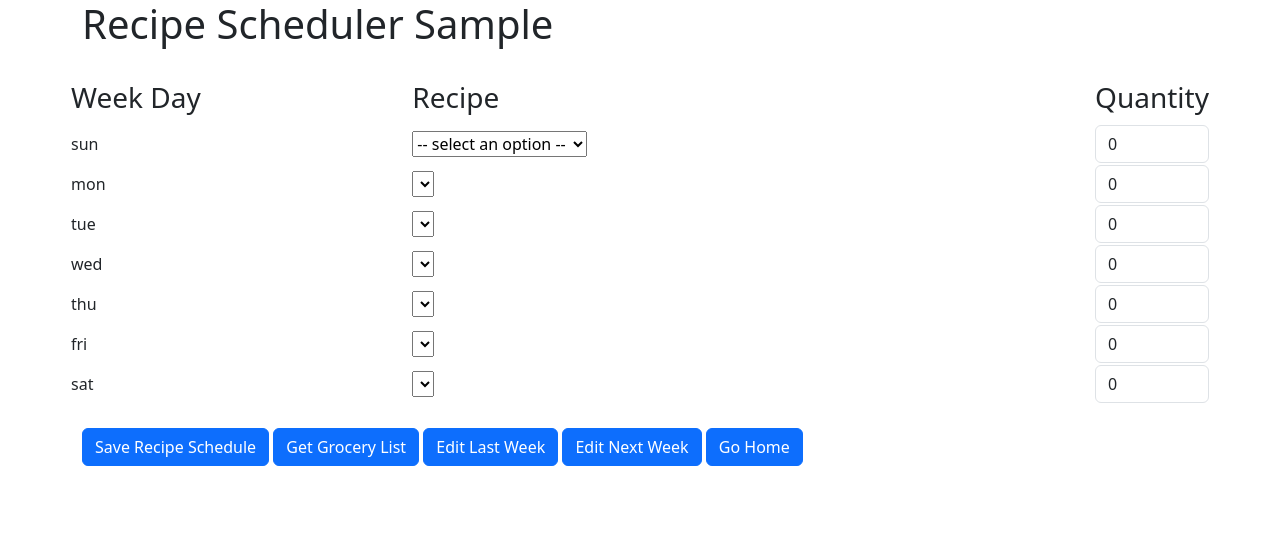
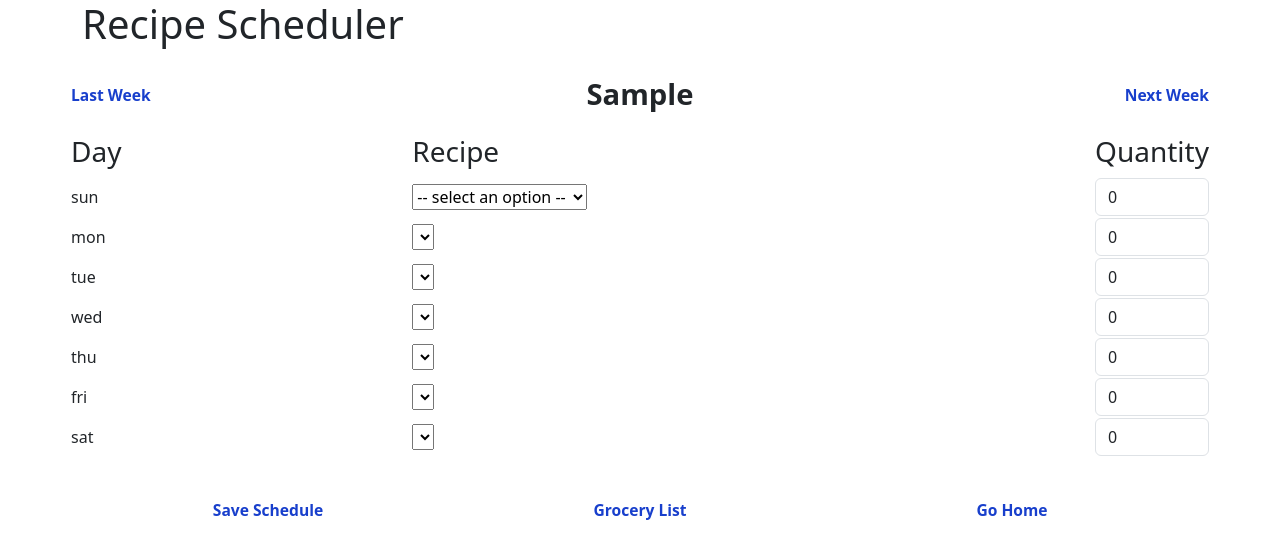
Before and after one commit to pkepley/recipe-site, a Flask app: template templates/recipe-scheduler.html in a window 1280 px wide. Shown: the top 559 px of the page. Run offline with Flask 2, Linux system fonts and the light colour scheme; the template is opened without the code that fills it: most values are stand-ins (such as "Sample title", 1, 10 or a date in 2020); lists and menus that the app fills with data are empty; some libraries are stand-ins or nearby versions.

Commit message:
ui button enhancements

```diff
--- a/templates/recipe-scheduler.html
+++ b/templates/recipe-scheduler.html
@@ -20,19 +20,27 @@
   <body onload="onLoadPage()">
     <div class="container">
       <div class="row">
-        <h1> Recipe Scheduler <span id="week-start">{{week_start}}</span></h1>
+        <h1> Recipe Scheduler </h1>
       </div>
-      <br />
-      <!-- <div class="row"> -->
-      <!--   <h2> Recipes </h2> -->
-      <!-- </div> -->
-      <!--     <div class="row"> -->
-      <!-- <\!-- <template> -\-> -->
-      <!-- <\!--   <b-calendar block locale="en-US"></b-calendar> -\-> -->
-      <!-- <\!-- </template> -\-> -->
-      <!--     </div> -->
       <div id="recipe-div" class="row">
-        <table id="recipe-table" width="100%">
+        <table style="width:100%; margin-top:1em; margin-botton:1em;">
+          <tr>
+            <th style="width:33%; text-align:left;">
+              <button style="all:unset; color:#183fcc; font-size:calc(14px + 0.125vw); cursor:pointer;"
+                      onclick="changeWeek(-1)"><i class="bi bi-arrow-left-square"></i> Last Week
+              </button>
+            </th>
+            <th style="width:33%; text-align:center; ">
+              <span id="week-start" style="font-size:calc(10px + 1.5vw);">{{week_start}}</span>
+            </th>
+            <th style="width:33%; text-align:right;  ">
+              <button style="all:unset; color:#183fcc; font-size:calc(14px + 0.125vw); cursor:pointer;"
+                      onclick="changeWeek(+1)">Next Week <i class="bi bi-arrow-right-square"></i>
+              </button>
+            </th>
+          </tr>
+        </table>
+        <table id="recipe-table" style="width:100%; margin-top:1em; margin-botton:1em;">
           <col style="width:25%">
           <col style="width:2.5%">
           <col style="width:2.5%">
@@ -40,7 +48,7 @@
           <col style="width:10%">
           <thead>
           <tr>
-            <th><h3>Week Day</h3></th>
+            <th><h3>Day</h3></th>
             <th colspan="2"></th>
             <th><h3>Recipe</h3></th>
             <th><h3>Quantity</h3></th>
@@ -76,12 +84,23 @@
         </table>
       </div>
       <br />
-      <div>
-          <button class="btn btn-primary" onclick="setGroceryList()"><i class="bi bi-save"></i> Save Recipe Schedule</button>
-          <button class="btn btn-primary" onclick="getGroceryListPrint()"> <i class="bi bi-list-ol"></i> Get Grocery List</button>
-          <button class="btn btn-primary" onclick="changeWeek(-1)"> <i class="bi bi-pen"></i> Edit Last Week</button>
-          <button class="btn btn-primary" onclick="changeWeek(+1)"> <i class="bi bi-pen"></i> Edit Next Week</button>
-          <button class="btn btn-primary" onclick="window.location.href='/recipe-site/'"> <i class="bi bi-house-fill"></i> Go Home</button>
+      <div style="width:100%">
+        <table style="width:100%; margin-top:1em; margin-botton:1em;">
+          <tr>
+            <th class="text-center" style="width:33%; color:#183fcc; font-size:calc(12px + 0.25vw); cursor:pointer;">
+              <button style="all:unset; color:#183fcc; font-size:calc(14px + 0.125vw); cursor:pointer;"
+                      onclick="setGroceryList()"><i class="bi bi-save"></i> Save Schedule</button>
+            </th>
+            <th style="width:33%;" class="text-center">
+              <button style="all:unset; color:#183fcc; font-size:calc(14px + 0.125vw); cursor:pointer;"
+                      onclick="getGroceryListPrint()"> <i class="bi bi-list-ol"></i> Grocery List</button>
+            </th>
+            <th style="width:33%;" class="text-center">
+              <button style="all:unset; color:#183fcc; font-size:calc(14px + 0.125vw); cursor:pointer;"
+                      onclick="window.location.href='/recipe-site/'"> <i class="bi bi-house-fill"></i> Go Home</button>
+            </th>
+          </tr>
+        </table>
       </div>
     </div>
   </body>
```
